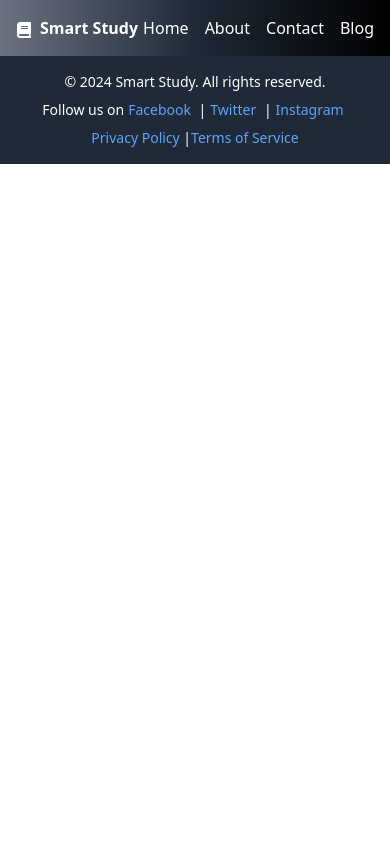
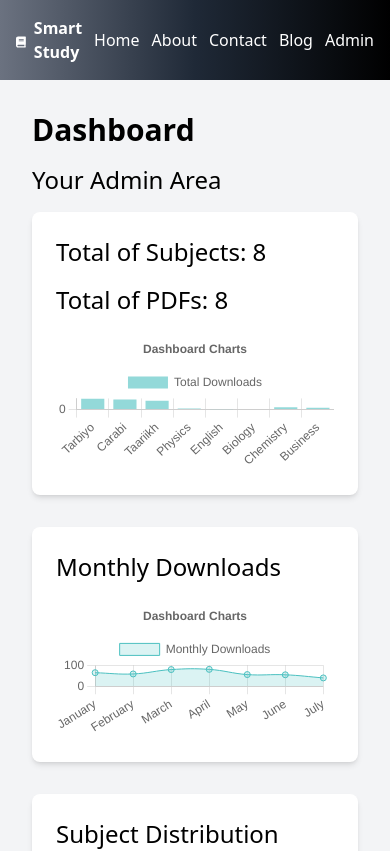
Before and after one commit to engabdullah-2024/Smart-Study, a React (Vite) app: page /dashboard in a window 390 px wide. Shown: the top 851 px of the page. Built offline with nearby package versions, Linux system fonts and the light colour scheme.

Commit message:
Added fot Dashboard and Loginn

```diff
--- a/package.json
+++ b/package.json
@@ -10,8 +10,11 @@
     "preview": "vite preview"
   },
   "dependencies": {
+    "chart.js": "^4.4.4",
     "react": "^18.3.1",
+    "react-chartjs-2": "^5.2.0",
     "react-dom": "^18.3.1",
+    "react-hot-toast": "^2.4.1",
     "react-icons": "^5.3.0",
     "react-router-dom": "^6.26.2"
   },
--- a/src/App.jsx
+++ b/src/App.jsx
@@ -6,6 +6,8 @@ import AboutPage from './pages/AboutPage'; // Import the AboutPage component
 import ContactPage from './pages/ContactPage'; // Import the ContactPage component
 import Footer from './components/Footer';
 import BlogPage from './components/BlogPage';
+import LoginPage from './pages/LoginPage';
+import DashboardPage from './pages/DashboardPage';
 
 function App() {
   return (
@@ -20,6 +22,8 @@ function App() {
           <Route path="/about" element={<AboutPage />} />
           <Route path="/contact" element={<ContactPage />} />
           <Route path="/blogpage" element={<BlogPage />} />
+          <Route path="/login" element={<LoginPage />} />
+          <Route path="/dashboard" element={<DashboardPage />} />
         </Routes>
       </div>
       <Footer/>
--- a/src/components/Header.jsx
+++ b/src/components/Header.jsx
@@ -11,11 +11,12 @@ const Header = () => {
           <FaBook className="text-white sm:text-4xl mr-2 mt-1" /> {/* Logo Icon */}
         <Link to="/">  <h1 className="text-white sm:text-3xl font-bold ">Smart Study </h1> </Link> {/* Website Name */}
         </div>
-        <nav className="flex space-x-4">
+        <nav className="flex space-x-3">
           <Link to="/" className="text-white sm:text-lg hover:underline">Home</Link>
           <Link to="/about" className="text-white sm:text-lg hover:underline">About</Link>
           <Link to="/contact" className="text-white sm:text-lg hover:underline">Contact</Link>
           <Link to="/blogpage" className="text-white sm:text-lg hover:underline">Blog</Link>
+          <Link to="/Login" className="text-white sm:text-lg hover:underline">Admin</Link>
         </nav>
       </div>
     </header>
--- /dev/null
+++ b/src/pages/DashboardPage.jsx
@@ -0,0 +1,115 @@
+// src/components/Dashboard.js
+
+import React from 'react';
+import { Bar, Line, Doughnut } from 'react-chartjs-2';
+import {
+  Chart as ChartJS,
+  CategoryScale,
+  LinearScale,
+  BarElement,
+  Title,
+  Tooltip,
+  Legend,
+  LineElement,
+  PointElement,
+  ArcElement,
+  Filler,
+} from 'chart.js';
+
+// Register the necessary components
+ChartJS.register(
+  CategoryScale,
+  LinearScale,
+  BarElement,
+  Title,
+  Tooltip,
+  Legend,
+  LineElement,
+  PointElement,
+  ArcElement,
+  Filler
+);
+
+const Dashboard = () => {
+  // Sample data for the charts
+  const barData = {
+    labels: ['Tarbiyo', 'Carabi', 'Taariikh', 'Physics', 'English', 'Biology', 'Chemistry', 'Business'],
+    datasets: [
+      {
+        label: 'Total Downloads',
+        data: [50, 45, 40, 5, 2, 3, 10, 8], // Example data
+        backgroundColor: 'rgba(75, 192, 192, 0.6)',
+      },
+    ],
+  };
+
+  const lineData = {
+    labels: ['January', 'February', 'March', 'April', 'May', 'June', 'July'],
+    datasets: [
+      {
+        label: 'Monthly Downloads',
+        data: [65, 59, 80, 81, 56, 55, 40],
+        fill: true,
+        backgroundColor: 'rgba(75, 192, 192, 0.2)',
+        borderColor: 'rgba(75, 192, 192, 1)',
+        borderWidth: 1,
+        tension: 0.4, // This makes the line smooth
+      },
+    ],
+  };
+
+  const doughnutData = {
+    labels: ['Tarbiyo', 'Carabi', 'Taariikh', 'Physics'],
+    datasets: [
+      {
+        label: 'Subject Distribution',
+        data: [300, 50, 100, 150],
+        backgroundColor: [
+          'rgba(255, 99, 132, 0.6)',
+          'rgba(54, 162, 235, 0.6)',
+          'rgba(255, 206, 86, 0.6)',
+          'rgba(75, 192, 192, 0.6)',
+        ],
+      },
+    ],
+  };
+
+  const options = {
+    responsive: true,
+    animation: {
+      duration: 1000, // Duration of animations in milliseconds
+      easing: 'easeInOutQuad', // Easing function
+    },
+    plugins: {
+      legend: {
+        position: 'top',
+      },
+      title: {
+        display: true,
+        text: 'Dashboard Charts',
+      },
+    },
+  };
+
+  return (
+    <div className="min-h-screen bg-gray-100 p-8">
+      <h1 className="text-3xl font-bold mb-4">Dashboard</h1>
+      <h1 className="text-2xl font-semi-bold mb-4">Your Admin Area</h1>
+      <div className="bg-white p-6 rounded-lg shadow-md mb-8">
+        <h2 className="text-2xl mb-4">Total of Subjects: 8</h2>
+        <h2 className="text-2xl mb-4">Total of PDFs: 8</h2>
+        <Bar data={barData} options={options} />
+      </div>
+      <div className="bg-white p-6 rounded-lg shadow-md mb-8">
+        <h2 className="text-2xl mb-4">Monthly Downloads</h2>
+        <Line data={lineData} options={options} />
+      </div>
+      <div className="bg-white p-6 rounded-lg shadow-md">
+        <h2 className="text-2xl mb-4">Subject Distribution</h2>
+        <Doughnut data={doughnutData} options={options} />
+      </div>
+    </div>
+  );
+};
+
+export default Dashboard;
--- a/src/pages/HomePage.jsx
+++ b/src/pages/HomePage.jsx
@@ -1,4 +1,5 @@
 import React from 'react';
+import  { toast, Toaster } from 'react-hot-toast';
 import Tarbiyo from '../images/Tarbiyo.jpg'; // Correct import path
 import Carabi from '../images/Carabi.jpg'; // Correct import path
 import Physics from '../images/Physics.jpg'; // Correct import path
@@ -21,7 +22,7 @@ const HomePage = () => {
       pdf: "/pdf/Arabic.pdf",
     },
     {
-      name: "Taaiikh",
+      name: "Taariikh",
       image: Taariikh,
       pdf: "/pdf/Taariikh.pdf",
     },
@@ -52,8 +53,23 @@ const HomePage = () => {
     },
   ];
 
+  const handleDownload = (subject) => {
+    // Create a link element for download
+    const link = document.createElement('a');
+    link.href = subject.pdf;
+    link.download = subject.name;
+    link.click();
+
+    // Show success toast
+    toast.success("successfully downloaded")
+
+
+  };
+
   return (
     <div className="min-h-screen bg-gradient-to-r from-gray-900 via-gray-800 to-black p-8">
+      <Toaster /> {/* Toaster component for showing toast notifications */}
+
       <div className='animate-slideInLeft'>
         <h1 className="text-4xl font-bold text-center text-white">Welcome to Smart Study</h1>
         <p className="text-xl mt-4 text-center text-white">
@@ -61,9 +77,12 @@ const HomePage = () => {
         </p>
       </div>
 
-      <div className="mt-12 grid grid-cols-1 md:grid-cols-3 gap-8  animate-slideInRight ">
+      <div className="mt-12 grid grid-cols-1 md:grid-cols-3 gap-8 animate-slideInRight">
         {subjects.map((subject, index) => (
-          <div key={index} className="bg-white rounded-lg shadow-lg p-6  transition-transform transform hover:scale-110 hover:rotate-3 hover:shadow-lg duration-300">
+          <div
+            key={index}
+            className="bg-white rounded-lg shadow-lg p-6 transition-transform transform hover:scale-110 hover:rotate-3 hover:shadow-lg duration-300"
+          >
             <img
               src={subject.image}
               alt={subject.name}
@@ -71,15 +90,12 @@ const HomePage = () => {
             />
             <h2 className="text-2xl font-semibold mt-4 text-center text-black">{subject.name}</h2>
             <div className="mt-4 text-center">
-              <a
-                href={subject.pdf}
-                download // Adding the download attribute
-                target="_blank"
-                rel="noopener noreferrer"
+              <button
+                onClick={() => handleDownload(subject)}
                 className="bg-blue-500 text-white px-4 py-2 rounded hover:bg-blue-600"
               >
                 Download PDF
-              </a>
+              </button>
             </div>
           </div>
         ))}
@@ -88,4 +104,4 @@ const HomePage = () => {
   );
 };
 
-export default HomePage
+export default HomePage;
--- /dev/null
+++ b/src/pages/LoginPage.jsx
@@ -0,0 +1,79 @@
+import React, { useState } from 'react';
+import { useNavigate } from 'react-router-dom'; // Use useNavigate from React Router v6
+
+const LoginPage = () => {
+  const [username, setUsername] = useState('');
+  const [password, setPassword] = useState('');
+  const [errorMessage, setErrorMessage] = useState('');
+
+  const navigate = useNavigate(); // Initialize useNavigate
+
+  // Predefined users with valid credentials
+  const users = [
+    { username: 'abdalla', password: 'abdalla1694' },
+    { username: 'mustaf', password: 'cawil123' },
+    { username: 'arday', password: 'arday2024' },
+  ];
+
+  const handleLogin = (e) => {
+    e.preventDefault();
+
+    // Check if the entered credentials match any predefined user
+    const validUser = users.find(
+      (user) => user.username === username && user.password === password
+    );
+
+    if (validUser) {
+      // Navigate to the dashboard upon successful login
+      navigate('/dashboard');
+    } else {
+      // Display an error message if login fails
+      setErrorMessage('Invalid username or password.');
+    }
+  };
+
+  return (
+    <div className="flex items-center justify-center min-h-screen bg-gray-100">
+      <div className="w-full max-w-md bg-white p-8 rounded-lg shadow-md">
+        <h2 className="text-3xl font-bold text-center mb-6">Login</h2>
+        {errorMessage && (
+          <p className="text-red-500 text-center mb-4">{errorMessage}</p>
+        )}
+        <form onSubmit={handleLogin}>
+          <div className="mb-4">
+            <label className="block text-gray-700 text-sm font-bold mb-2">
+              Username
+            </label>
+            <input
+              type="text"
+              value={username}
+              onChange={(e) => setUsername(e.target.value)}
+              className="w-full px-3 py-2 border rounded-lg shadow-sm focus:outline-none focus:ring-2 focus:ring-blue-500"
+              placeholder="Enter your username"
+            />
+          </div>
+          <div className="mb-6">
+            <label className="block text-gray-700 text-sm font-bold mb-2">
+              Password
+            </label>
+            <input
+              type="password"
+              value={password}
+              onChange={(e) => setPassword(e.target.value)}
+              className="w-full px-3 py-2 border rounded-lg shadow-sm focus:outline-none focus:ring-2 focus:ring-blue-500"
+              placeholder="Enter your password"
+            />
+          </div>
+          <button
+            type="submit"
+            className="w-full bg-blue-500 text-white py-2 px-4 rounded-lg hover:bg-blue-600"
+          >
+            Login
+          </button>
+        </form>
+      </div>
+    </div>
+  );
+};
+
+export default LoginPage;
```
Also changed, not shown: 1 other file (tests, documents, lock files or other folders). Lines whose indentation alone changed are shown as unchanged.
